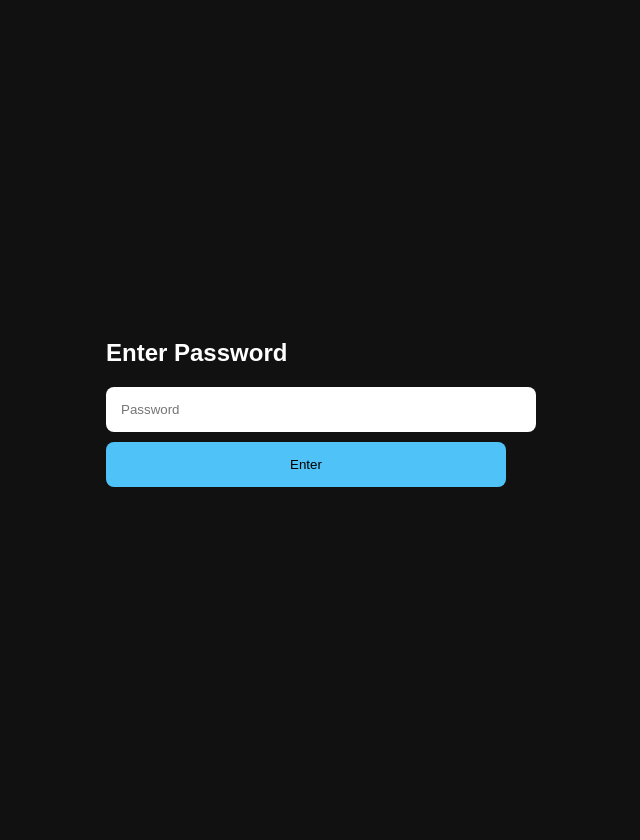
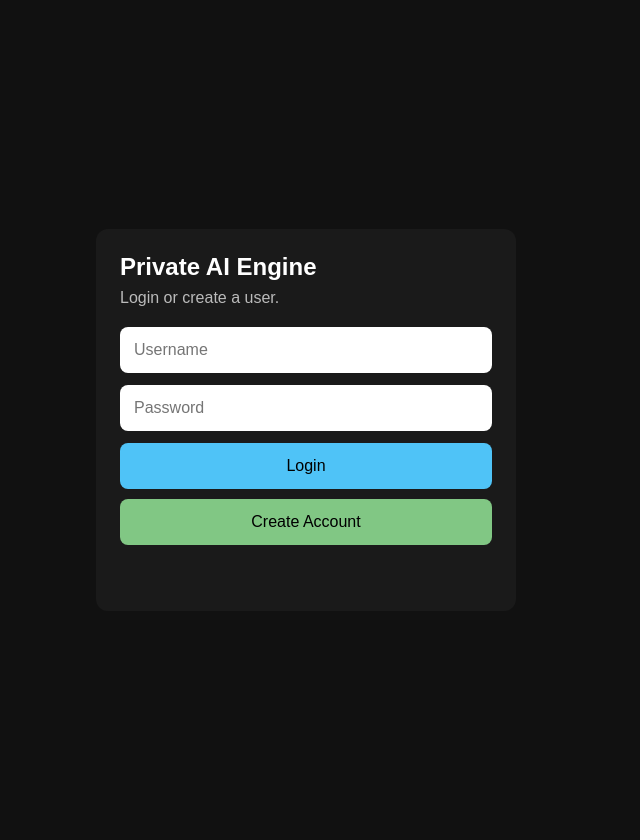
Before and after one commit to Mookiesoundbox/ai-engine, a FastAPI app: page / in a window 1280 px wide. Shown: the whole page, without its empty margins (334-974 px from the left). Before the commit the page ends 487 px from the top, so only its background shows below. Run offline with FastAPI, Linux system fonts and the light colour scheme.

Commit message:
Update login.html

```diff
--- a/templates/login.html
+++ b/templates/login.html
@@ -1,79 +1,141 @@
 <!DOCTYPE html>
 <html>
 <head>
-    <title>Login</title>
+    <title>AI Engine Login</title>
     <meta name="viewport" content="width=device-width, initial-scale=1.0">
     <style>
         body {
+            font-family: Arial, sans-serif;
             background: #111;
             color: #fff;
-            font-family: Arial;
             display: flex;
+            align-items: center;
             justify-content: center;
-            align-items: center;
-            height: 100vh;
+            min-height: 100vh;
+            margin: 0;
+            padding: 20px;
         }
 
         .box {
-            width: 90%;
-            max-width: 400px;
+            width: 100%;
+            max-width: 420px;
+            background: #1a1a1a;
+            padding: 24px;
+            border-radius: 12px;
+            box-sizing: border-box;
+        }
+
+        h2 {
+            margin-top: 0;
+            margin-bottom: 8px;
+        }
+
+        p {
+            color: #bbb;
+            margin-top: 0;
+            margin-bottom: 20px;
         }
 
         input {
             width: 100%;
-            padding: 15px;
-            margin-bottom: 10px;
+            padding: 14px;
             border: none;
             border-radius: 8px;
+            font-size: 16px;
+            margin-bottom: 12px;
+            box-sizing: border-box;
         }
 
         button {
             width: 100%;
-            padding: 15px;
+            padding: 14px;
             border: none;
             border-radius: 8px;
+            font-size: 16px;
+            cursor: pointer;
+            margin-bottom: 10px;
+        }
+
+        #loginBtn {
             background: #4fc3f7;
             color: #000;
         }
 
+        #registerBtn {
+            background: #81c784;
+            color: #000;
+        }
+
         #error {
-            color: red;
-            margin-top: 10px;
+            color: #ff8a80;
+            margin-top: 12px;
+            min-height: 20px;
+            white-space: pre-wrap;
         }
     </style>
 </head>
 <body>
+    <div class="box">
+        <h2>Private AI Engine</h2>
+        <p>Login or create a user.</p>
 
-<div class="box">
-    <h2>Enter Password</h2>
+        <input id="username" type="text" placeholder="Username" />
+        <input id="password" type="password" placeholder="Password" />
 
-    <input id="password" type="password" placeholder="Password" />
-    <button onclick="login()">Enter</button>
+        <button id="loginBtn" onclick="login()">Login</button>
+        <button id="registerBtn" onclick="registerUser()">Create Account</button>
 
         <div id="error"></div>
     </div>
 
     <script>
         async function login() {
-    const password = document.getElementById("password").value;
+            const username = document.getElementById("username").value.trim();
+            const password = document.getElementById("password").value.trim();
 
             const res = await fetch("/login", {
                 method: "POST",
                 headers: {
                     "Content-Type": "application/json"
                 },
-        body: JSON.stringify({ password })
+                body: JSON.stringify({ username, password })
             });
 
             const data = await res.json();
 
             if (data.success) {
-        window.location.reload();
+                window.location.href = "/";
             } else {
-        document.getElementById("error").innerText = "Wrong password";
+                document.getElementById("error").innerText = data.reply || "Login failed.";
             }
         }
+
+        async function registerUser() {
+            const username = document.getElementById("username").value.trim();
+            const password = document.getElementById("password").value.trim();
+
+            const res = await fetch("/register", {
+                method: "POST",
+                headers: {
+                    "Content-Type": "application/json"
+                },
+                body: JSON.stringify({ username, password })
+            });
+
+            const data = await res.json();
+
+            if (data.success) {
+                window.location.href = "/";
+            } else {
+                document.getElementById("error").innerText = data.reply || "Registration failed.";
+            }
+        }
+
+        document.getElementById("password").addEventListener("keydown", function(event) {
+            if (event.key === "Enter") {
+                login();
+            }
+        });
     </script>
-
 </body>
 </html>
```
Lines whose indentation alone changed are shown as unchanged.
